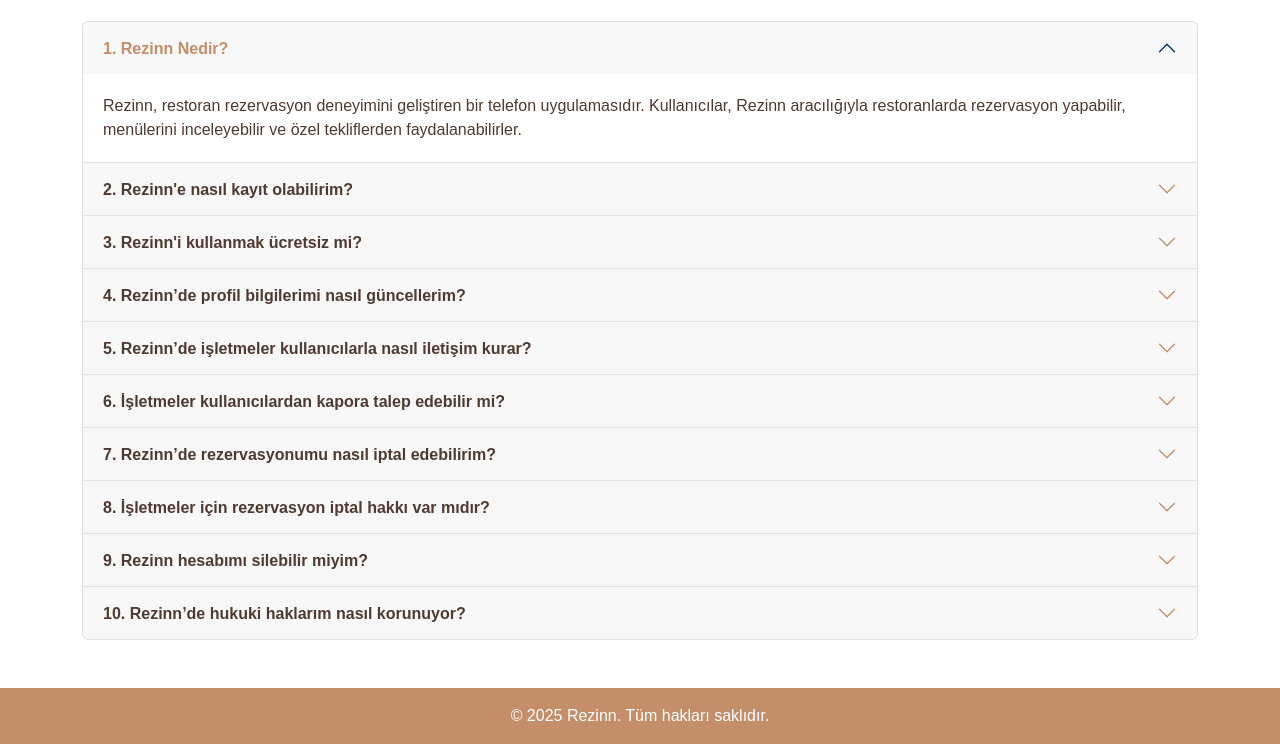
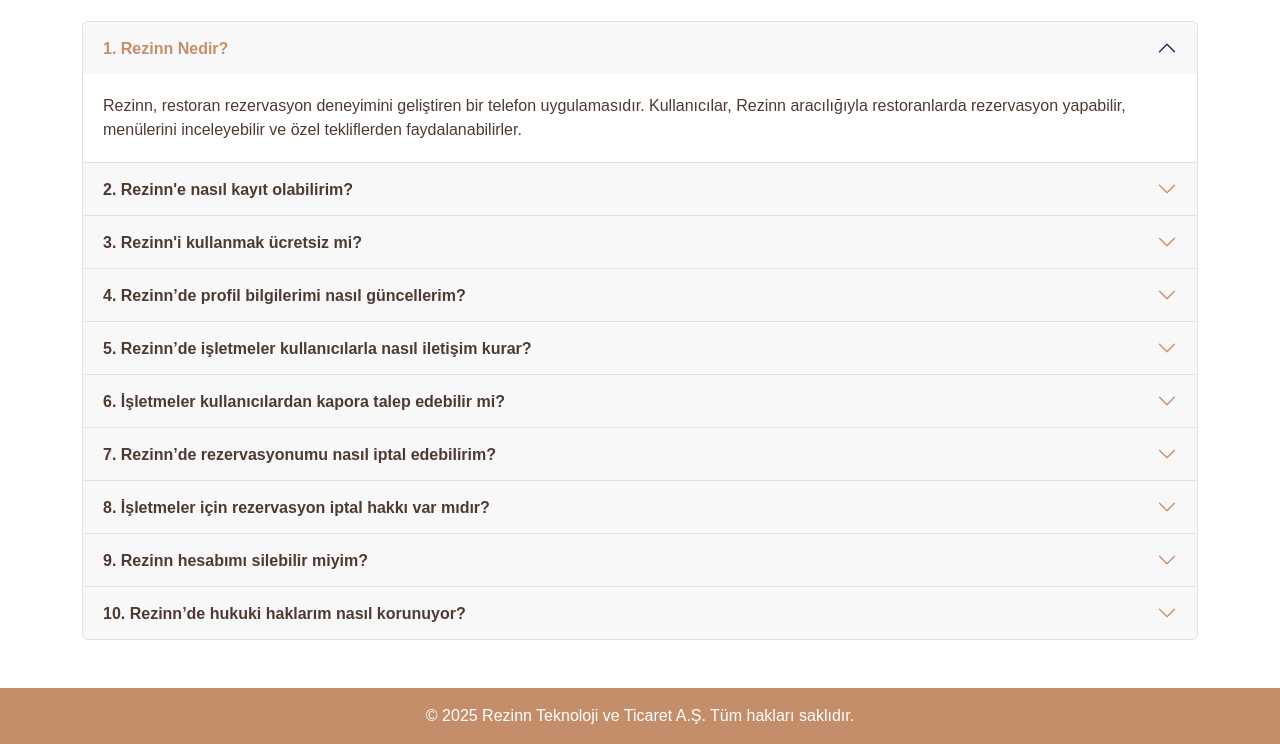
Before and after one commit to ErenKilisli/rezinn-sss, a plain HTML site: page index.html in a window 1280 px wide. Shown: the part 89-833 px from the top of the page. Drawn offline with nearby package versions, Linux system fonts and the light colour scheme.

Commit message:
new design1

```diff
--- a/index.html
+++ b/index.html
@@ -227,7 +227,7 @@
 
 
 <footer class="text-center py-3">
-  © 2025 Rezinn. Tüm hakları saklıdır.
+  © 2025 Rezinn Teknoloji ve Ticaret A.Ş. Tüm hakları saklıdır.
 </footer>
 
 <script src="https://cdn.jsdelivr.net/npm/bootstrap@5.3.2/dist/js/bootstrap.bundle.min.js"></script>
```
